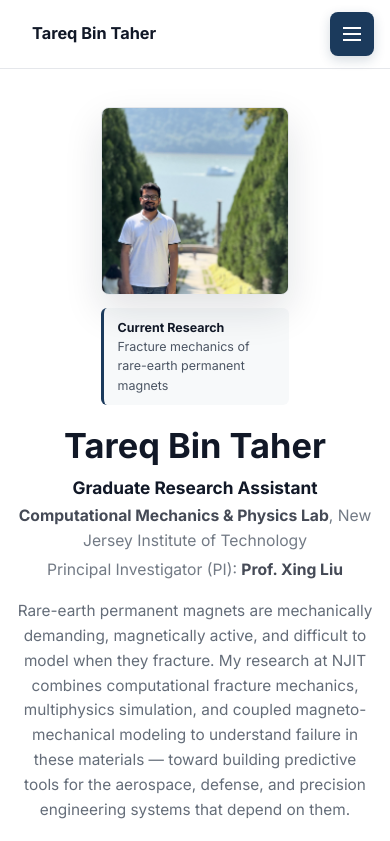
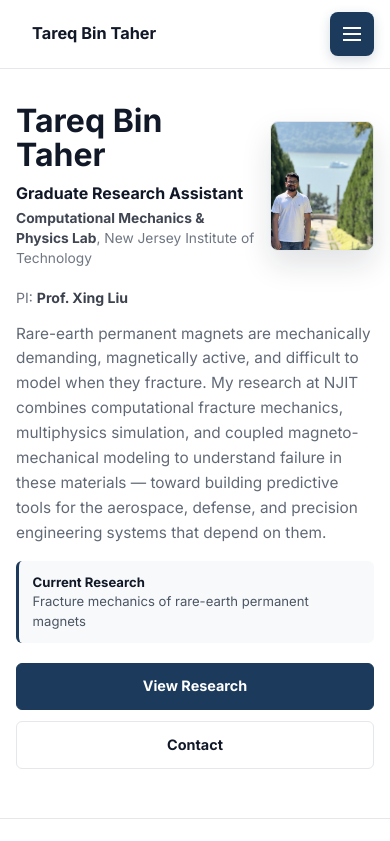
Before and after one commit to tareqbt/Portfolio, a React (Vite) app: page / in a window 390 px wide. Shown: the top 841 px of the page. Built offline with nearby package versions, Linux system fonts and the light colour scheme.

Commit message:
Refine academic mobile hero layout

```diff
--- a/src/components/Hero.jsx
+++ b/src/components/Hero.jsx
@@ -246,31 +246,124 @@ export default function Hero({ section, theme }) {
   }
 
   if (isMobile) {
+    const p = props || {}
+
     return (
       <section
         id="hero"
         style={{
           width: '100%',
-          padding: '2.35rem 1rem 3.25rem',
+          padding: '2.2rem 1rem 3.1rem',
           backgroundColor: background,
           borderBottom: `1px solid ${divider}`,
         }}
       >
-        <div style={{ maxWidth: 560, margin: '0 auto' }}>
+        <div style={{ maxWidth: 620, margin: '0 auto' }}>
           <div
             style={{
               display: 'flex',
               flexDirection: 'column',
-              alignItems: 'center',
-              gap: '1.4rem',
-              textAlign: 'center',
+              gap: '1.15rem',
+              textAlign: 'left',
             }}
           >
-            <div style={{ display: 'flex', justifyContent: 'center', width: '100%' }}>
-              {renderSlotItem('image')}
+            <div
+              style={{
+                display: 'grid',
+                gridTemplateColumns: isSmallMobile ? 'minmax(0, 1fr) 104px' : 'minmax(0, 1fr) 132px',
+                gap: isSmallMobile ? '0.9rem' : '1.1rem',
+                alignItems: 'center',
+              }}
+            >
+              <div style={{ minWidth: 0 }}>
+                {p.name && (
+                  <h1
+                    style={{
+                      color: primary,
+                      fontSize: isSmallMobile ? '2rem' : '2.35rem',
+                      fontWeight: 800,
+                      lineHeight: 1.05,
+                      margin: 0,
+                    }}
+                  >
+                    {p.name}
+                  </h1>
+                )}
+                {p.role && (
+                  <p style={{ margin: '0.7rem 0 0', color: primary, fontSize: '1rem', fontWeight: 800, lineHeight: 1.35 }}>
+                    {p.role}
+                  </p>
+                )}
+                {(p.lab_name || p.institution) && (
+                  <p style={{ margin: '0.28rem 0 0', color: secondary, opacity: 0.8, fontSize: '0.86rem', lineHeight: 1.45 }}>
+                    {p.lab_name && p.lab_url ? (
+                      <a href={p.lab_url} target="_blank" rel="noreferrer" style={{ color: primary, fontWeight: 800 }}>
+                        {p.lab_name}
+                      </a>
+                    ) : (
+                      p.lab_name
+                    )}
+                    {p.lab_name && p.institution ? ', ' : ''}
+                    {p.institution}
+                  </p>
+                )}
+              </div>
+
+              {p.image && (
+                <div
+                  style={{
+                    width: '100%',
+                    aspectRatio: '4 / 5',
+                    overflow: 'hidden',
+                    borderRadius: 8,
+                    border: `1px solid ${divider}`,
+                    backgroundColor: background,
+                    boxShadow: '0 14px 30px rgba(17,24,39,0.12)',
+                  }}
+                >
+                  <img
+                    src={p.image}
+                    alt={p.name || 'hero image'}
+                    style={{
+                      width: '100%',
+                      height: '100%',
+                      objectFit: 'cover',
+                      objectPosition: 'center 18%',
+                      display: 'block',
+                    }}
+                  />
+                </div>
+              )}
             </div>
+
             <div style={{ width: '100%' }}>
-              {renderSlotItem('text')}
+              {p.pi && (
+                <p style={{ margin: 0, color: secondary, opacity: 0.82, fontSize: '0.88rem', lineHeight: 1.5 }}>
+                  PI: <span style={{ color: primary, fontWeight: 800 }}>{p.pi}</span>
+                </p>
+              )}
+              {p.hero_text && (
+                <p style={{ margin: p.pi ? '0.85rem 0 0' : 0, color: secondary, opacity: 0.88, lineHeight: 1.62, fontSize: '0.96rem' }}>
+                  {p.hero_text}
+                </p>
+              )}
+              {p.current_project && (
+                <div
+                  style={{
+                    marginTop: '1rem',
+                    borderLeft: `3px solid ${accent}`,
+                    backgroundColor: `${accent}08`,
+                    borderRadius: 6,
+                    padding: '0.7rem 0.8rem 0.7rem 0.85rem',
+                    color: secondary,
+                    fontSize: '0.82rem',
+                    lineHeight: 1.5,
+                  }}
+                >
+                  <span style={{ display: 'block', color: primary, fontWeight: 800 }}>Current Research</span>
+                  {p.current_project}
+                </div>
+              )}
               {renderSlotItem('cta')}
             </div>
           </div>
```
